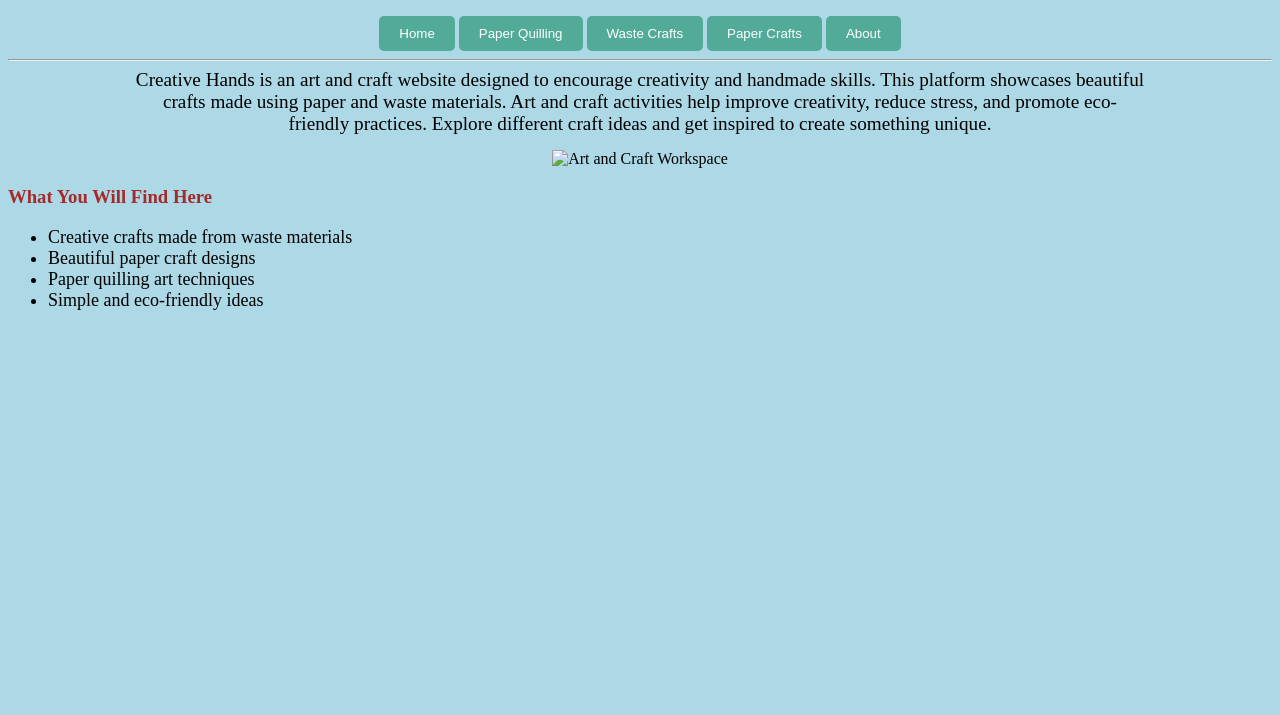
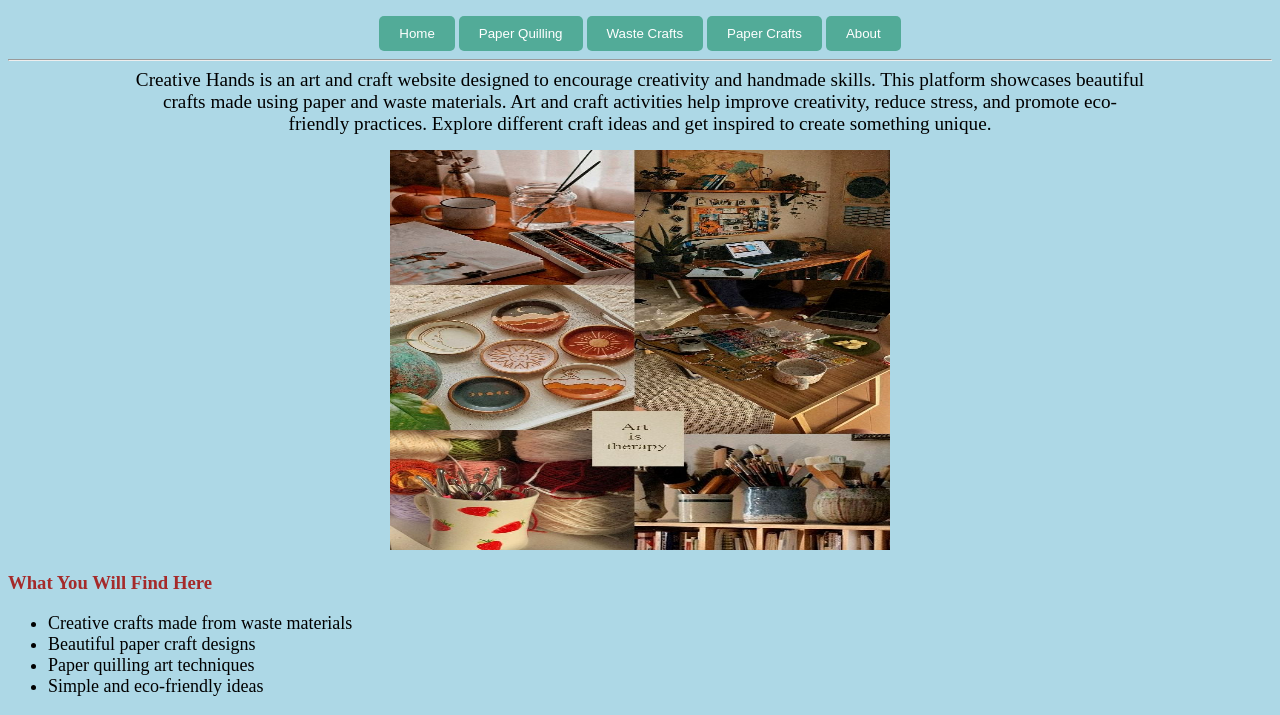
Before and after one commit to dharanika-p/creative-hands-Arts-and-Crafts, a plain HTML site: page index.html in a window 1280 px wide. Shown: the part 105-820 px from the top of the page. Drawn offline with Linux system fonts and the light colour scheme.

Commit message:
Update index.html

```diff
--- a/index.html
+++ b/index.html
@@ -30,7 +30,7 @@
             to create something unique.
         </p>
 
-        <img src="img/artpage1.jpg" alt="Art and Craft Workspace" width="500" height="400">
+        <img src="artpage1.jpg" alt="Art and Craft Workspace" width="500" height="400">
     </center>
 
     <h3>What You Will Find Here</h3>
```
